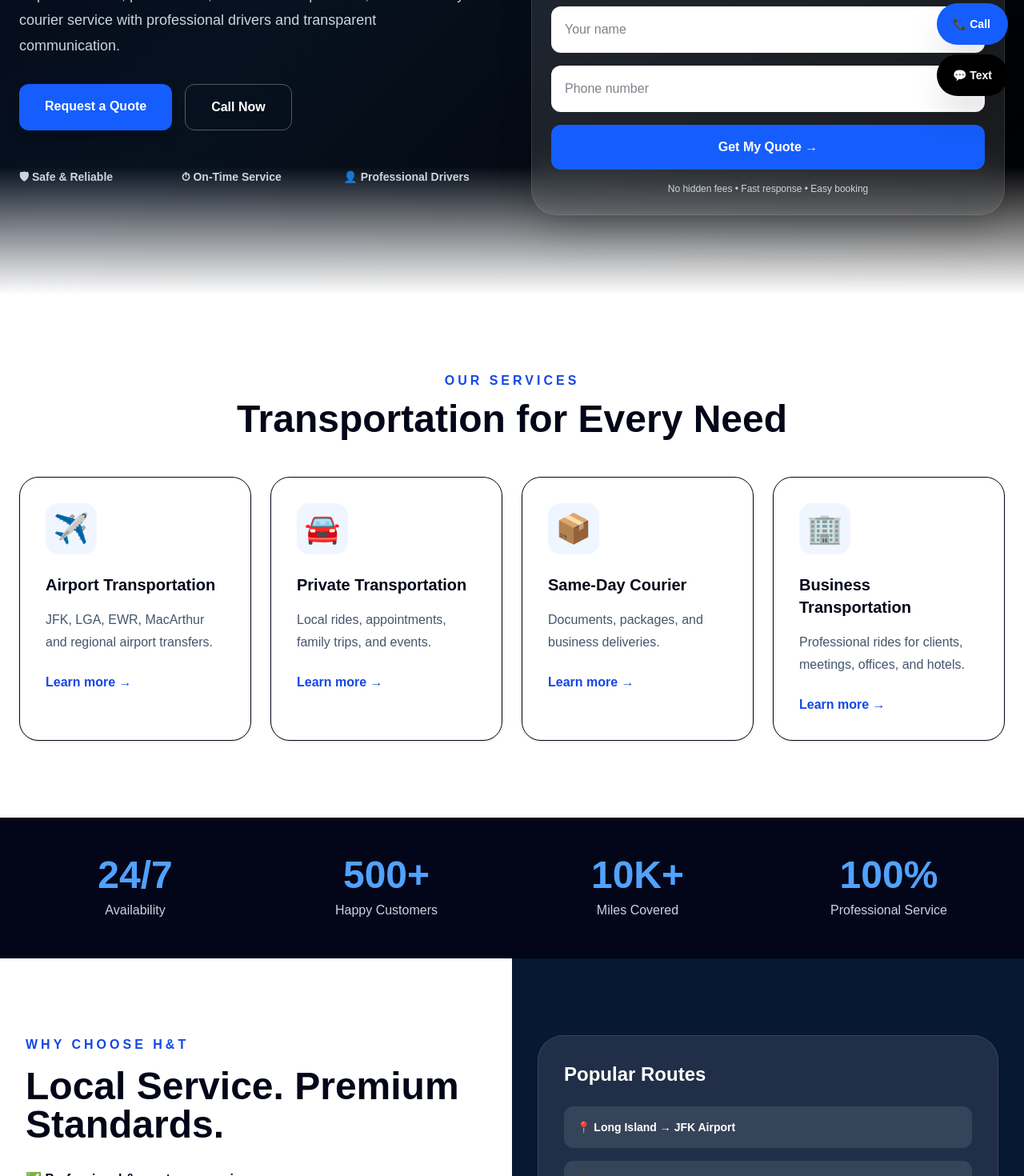
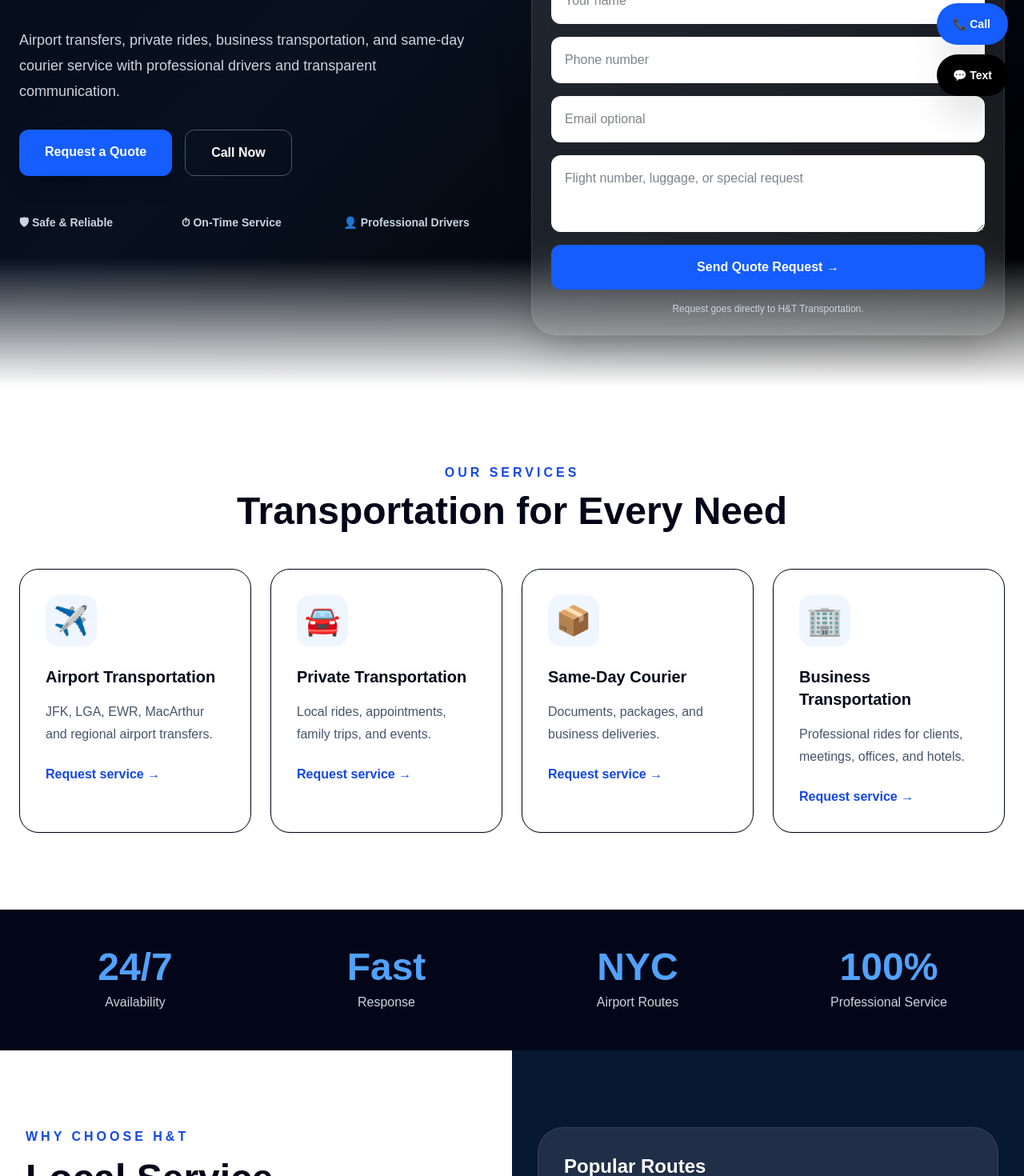
Before and after one commit to handttransportation/handttransportation, a Next.js app: page / in a window 1280 px wide. Shown: the part 660-2130 px from the top of the page at 80% size. Built offline with nearby package versions, Linux system fonts and the light colour scheme.

Commit message:
Connecting booking form

```diff
--- a/app/page.tsx
+++ b/app/page.tsx
@@ -1,6 +1,7 @@
 const phone = "+19176797021";
 const displayPhone = "+1 (917) 679-7021";
-const email = "httransportationi@gmail.com";
+const email = "tahhatariq21@gmail.com";
+const formspreeEndpoint = "https://formspree.io/f/mrewjnkb";
 
 const services = [
   ["✈️", "Airport Transportation", "JFK, LGA, EWR, MacArthur and regional airport transfers."],
@@ -46,7 +47,7 @@ export default function Home() {
             </p>
 
             <h1 className="text-5xl font-black leading-[1.02] md:text-7xl">
-              Premium Transportation Across Long Island & NYC
+              Reliable Transportation Across Long Island & NYC
             </h1>
 
             <p className="mt-6 max-w-xl text-lg leading-8 text-slate-300">
@@ -69,29 +70,37 @@ export default function Home() {
             </div>
           </div>
 
-          <form id="contact" className="rounded-[2rem] border border-white/10 bg-white/10 p-6 shadow-2xl backdrop-blur-xl">
+          <form
+            id="contact"
+            action={formspreeEndpoint}
+            method="POST"
+            className="rounded-[2rem] border border-white/10 bg-white/10 p-6 shadow-2xl backdrop-blur-xl"
+          >
+            <input type="hidden" name="_subject" value="New H&T Transportation Booking Request" />
+            <input type="hidden" name="business" value="H&T Transportation" />
+
             <p className="font-black uppercase tracking-[0.25em] text-blue-300">Get an instant quote</p>
             <h2 className="mt-3 text-3xl font-black">Enter your trip details</h2>
             <p className="mt-2 text-sm text-slate-300">We’ll confirm price and availability.</p>
 
             <div className="mt-6 grid gap-4">
-              <input className="rounded-xl border border-white/10 bg-white p-4 text-slate-950 outline-none" placeholder="Pickup address" />
-              <input className="rounded-xl border border-white/10 bg-white p-4 text-slate-950 outline-none" placeholder="Drop-off address" />
+              <input name="pickup_address" required className="rounded-xl border border-white/10 bg-white p-4 text-slate-950 outline-none" placeholder="Pickup address" />
+              <input name="dropoff_address" required className="rounded-xl border border-white/10 bg-white p-4 text-slate-950 outline-none" placeholder="Drop-off address" />
 
               <div className="grid gap-4 sm:grid-cols-2">
-                <input className="rounded-xl border border-white/10 bg-white p-4 text-slate-950 outline-none" placeholder="Date" />
-                <input className="rounded-xl border border-white/10 bg-white p-4 text-slate-950 outline-none" placeholder="Time" />
+                <input name="date" required className="rounded-xl border border-white/10 bg-white p-4 text-slate-950 outline-none" placeholder="Date" />
+                <input name="time" required className="rounded-xl border border-white/10 bg-white p-4 text-slate-950 outline-none" placeholder="Time" />
               </div>
 
               <div className="grid gap-4 sm:grid-cols-2">
-                <select className="rounded-xl border border-white/10 bg-white p-4 text-slate-950 outline-none">
+                <select name="passengers" className="rounded-xl border border-white/10 bg-white p-4 text-slate-950 outline-none">
                   <option>1 Passenger</option>
                   <option>2 Passengers</option>
                   <option>3 Passengers</option>
                   <option>4 Passengers</option>
                 </select>
 
-                <select className="rounded-xl border border-white/10 bg-white p-4 text-slate-950 outline-none">
+                <select name="service_type" className="rounded-xl border border-white/10 bg-white p-4 text-slate-950 outline-none">
                   <option>Airport Transfer</option>
                   <option>Private Ride</option>
                   <option>Courier Delivery</option>
@@ -99,15 +108,17 @@ export default function Home() {
                 </select>
               </div>
 
-              <input className="rounded-xl border border-white/10 bg-white p-4 text-slate-950 outline-none" placeholder="Your name" />
-              <input className="rounded-xl border border-white/10 bg-white p-4 text-slate-950 outline-none" placeholder="Phone number" />
+              <input name="customer_name" required className="rounded-xl border border-white/10 bg-white p-4 text-slate-950 outline-none" placeholder="Your name" />
+              <input name="phone_number" required className="rounded-xl border border-white/10 bg-white p-4 text-slate-950 outline-none" placeholder="Phone number" />
+              <input name="email" type="email" className="rounded-xl border border-white/10 bg-white p-4 text-slate-950 outline-none" placeholder="Email optional" />
+              <textarea name="notes" className="min-h-24 rounded-xl border border-white/10 bg-white p-4 text-slate-950 outline-none" placeholder="Flight number, luggage, or special request" />
 
-              <button className="rounded-xl bg-blue-600 p-4 font-black text-white hover:bg-blue-700">
-                Get My Quote →
+              <button type="submit" className="rounded-xl bg-blue-600 p-4 font-black text-white hover:bg-blue-700">
+                Send Quote Request →
               </button>
 
               <p className="text-center text-xs text-slate-300">
-                No hidden fees • Fast response • Easy booking
+                Request goes directly to H&T Transportation.
               </p>
             </div>
           </form>
@@ -125,7 +136,7 @@ export default function Home() {
                 <div className="mb-6 flex h-16 w-16 items-center justify-center rounded-2xl bg-blue-50 text-4xl">{icon}</div>
                 <h3 className="text-xl font-black">{title}</h3>
                 <p className="mt-4 leading-7 text-slate-600">{text}</p>
-                <a href="#contact" className="mt-6 inline-block font-black text-blue-700">Learn more →</a>
+                <a href="#contact" className="mt-6 inline-block font-black text-blue-700">Request service →</a>
               </div>
             ))}
           </div>
@@ -136,8 +147,8 @@ export default function Home() {
         <div className="mx-auto grid max-w-7xl gap-6 text-center md:grid-cols-4">
           {[
             ["24/7", "Availability"],
-            ["500+", "Happy Customers"],
-            ["10K+", "Miles Covered"],
+            ["Fast", "Response"],
+            ["NYC", "Airport Routes"],
             ["100%", "Professional Service"],
           ].map(([big, small]) => (
             <div key={big}>
@@ -152,7 +163,7 @@ export default function Home() {
         <div className="bg-white px-6 py-24">
           <div className="mx-auto max-w-xl">
             <p className="font-black uppercase tracking-[0.25em] text-blue-700">Why Choose H&T</p>
-            <h2 className="mt-4 text-4xl font-black md:text-5xl">Local Service. Premium Standards.</h2>
+            <h2 className="mt-4 text-4xl font-black md:text-5xl">Local Service. Professional Standards.</h2>
             <div className="mt-8 grid gap-4">
               {["Professional & courteous service", "Clean, comfortable rides", "Punctual and reliable scheduling", "Transparent communication", "Available by request"].map((item) => (
                 <p key={item} className="font-bold">✅ {item}</p>
@@ -239,7 +250,7 @@ export default function Home() {
 
           <div>
             <h3 className="font-black text-blue-400">Book Now</h3>
-            <p className="mt-4 text-sm text-slate-400">Call or text to book your next ride.</p>
+            <p className="mt-4 text-sm text-slate-400">Call, text, or request a quote online.</p>
             <a href={`tel:${phone}`} className="mt-4 inline-block rounded-xl bg-blue-600 px-5 py-3 text-sm font-black">
               Call {displayPhone}
             </a>
```
Lines whose indentation alone changed are shown as unchanged.
